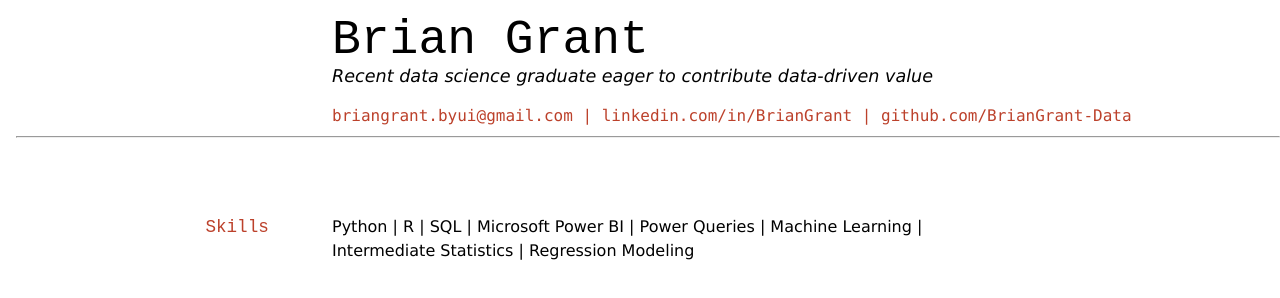
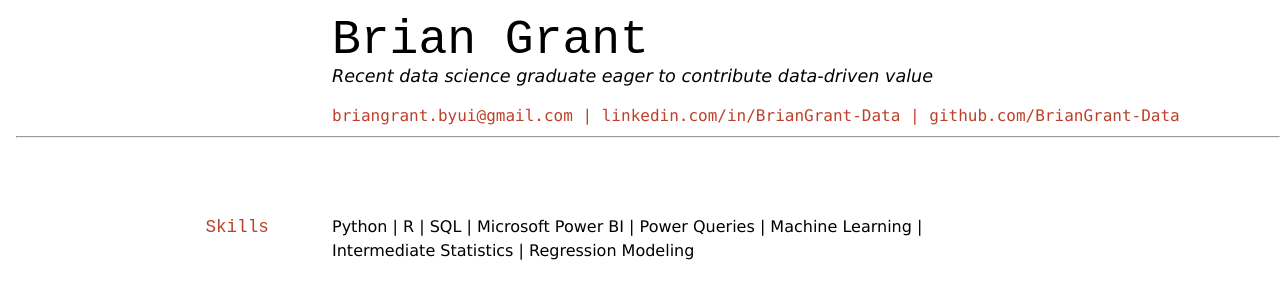
Before and after one commit to BrianGrant-Data/Resume, a Jekyll site: the page built from docs/index.md, in a window 1280 px wide. Shown: the top 298 px of the page. Built offline with Jekyll 4.4.1, drawn with Linux system fonts in a browser that asks for light colours.

Commit message:
Update LinkedIn

```diff
--- a/docs/index.md
+++ b/docs/index.md
@@ -7,7 +7,7 @@
 Recent data science graduate eager to contribute data-driven value
 <div id="webaddress">
 <a href="mailto:briangrant.byui@gmail.com">briangrant.byui@gmail.com</a>
-| <a href="https://linkedin.com/in/BrianGrant">linkedin.com/in/BrianGrant</a>
+| <a href="https://linkedin.com/in/BrianGrant-Data">linkedin.com/in/BrianGrant-Data</a>
 | <a href="https://github.com/BrianGrant-Data">github.com/BrianGrant-Data</a>
 
 </div>
```
